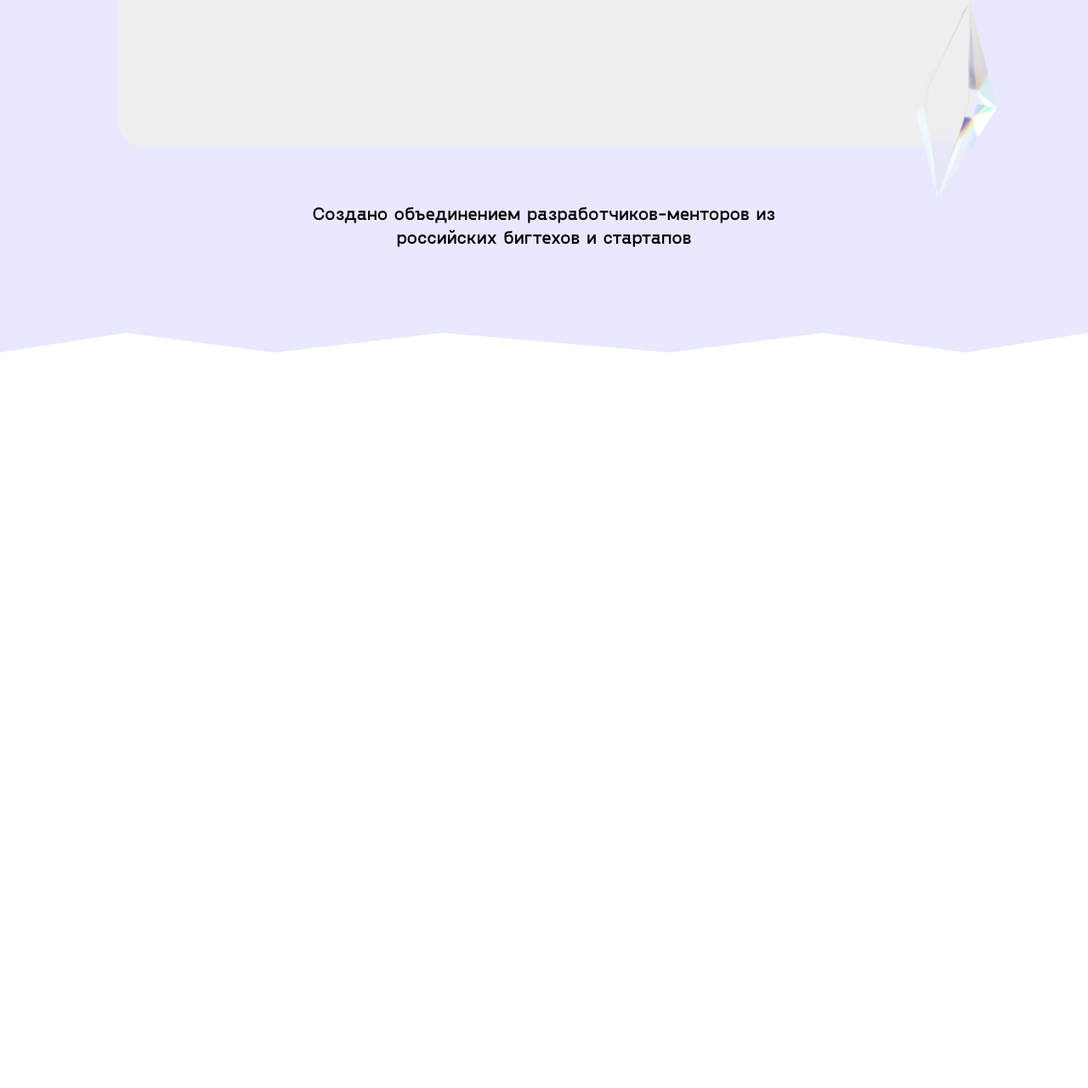
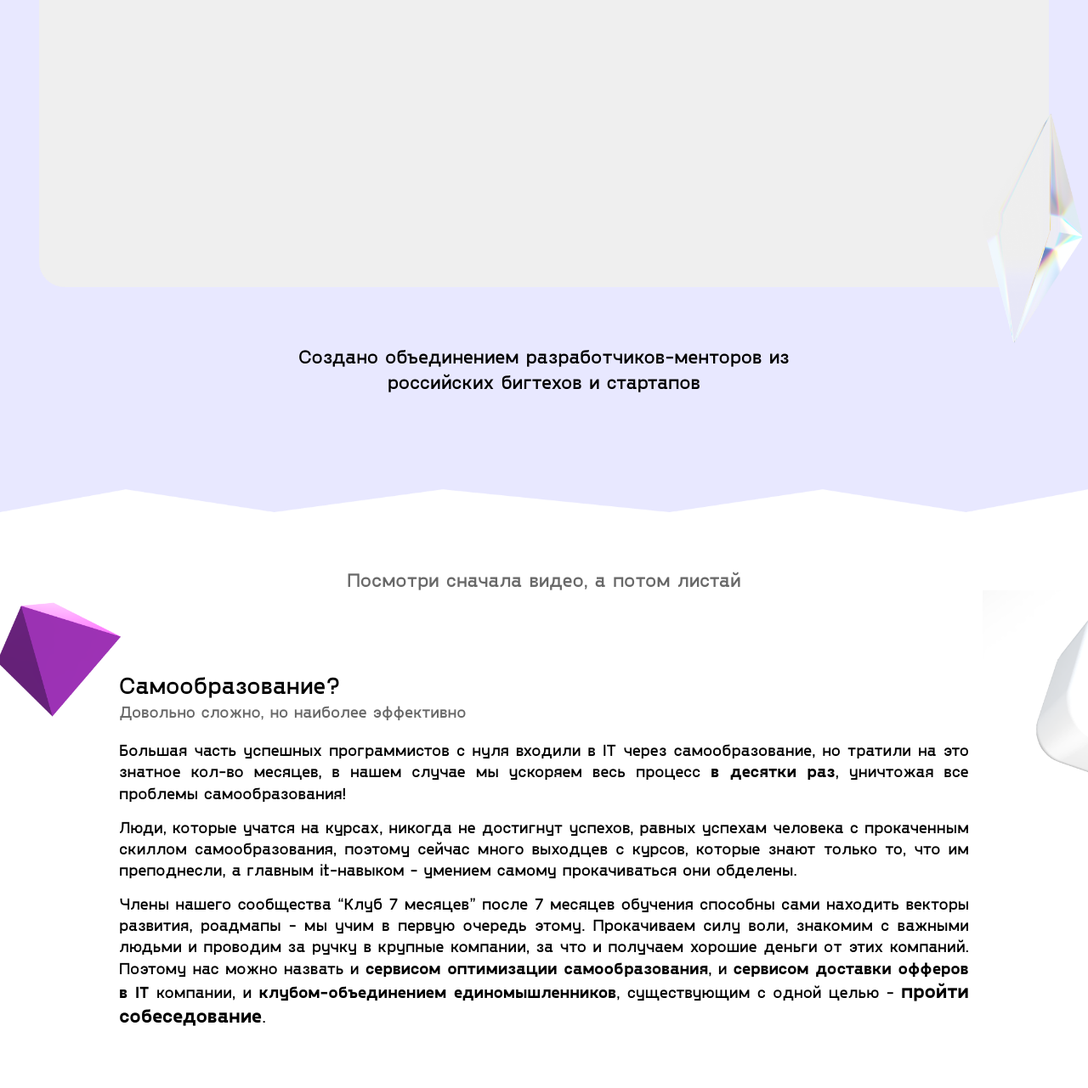
Before and after one commit to FreightDH/7-months-club, a website built with webpack: page src/index.html in a window 1280 px wide. Shown: the part 759-2040 px from the top of the page at 85% size. Before the commit the page ends 1174 px from the top, so only its background shows below. Built offline with nearby package versions, Linux system fonts and the light colour scheme; files whose address does not match are found by name.

Commit message:
feat: add about info with responsive

```diff
--- a/src/index.html
+++ b/src/index.html
@@ -26,6 +26,46 @@
             </div>
           </div>
         </section>
+        <section class="about">
+          <div class="about__container">
+            <div class="about__body">
+              <h2 class="about__title">Посмотри сначала видео, а потом листай</h2>
+              <div class="about__info">
+                <div class="info__img img--left">
+                  <img src="@img/about/purple-shape.png" alt="purple-shape" />
+                </div>
+                <div class="info__img img--right">
+                  <img src="@img/about/white-shape.png" alt="white-shape" />
+                </div>
+                <div class="info__header">
+                  <h3 class="info__title">Самообразование?</h3>
+                  <h4 class="info__subtitle">Довольно сложно, но наиболее эффективно</h4>
+                </div>
+                <p class="info__text">
+                  Большая часть успешных программистов с нуля входили в IT через самообразование, но тратили
+                  на это знатное кол-во месяцев, в нашем случае мы ускоряем весь процесс
+                  <span>в десятки раз</span>, уничтожая все проблемы самообразования!
+                </p>
+                <p class="info__text">
+                  Люди, которые учатся на курсах, никогда не достигнут успехов, равных успехам человека с
+                  прокаченным скиллом самообразования, поэтому сейчас много выходцев с курсов, которые знают
+                  только то, что им преподнесли, а главным it-навыком - умением самому прокачиваться они
+                  обделены.
+                </p>
+                <p class="info__text">
+                  Члены нашего сообщества “Клуб 7 месяцев” после 7 месяцев обучения способны сами находить
+                  векторы развития, роадмапы - мы учим в первую очередь этому. Прокачиваем силу воли, знакомим
+                  с важными людьми и проводим за ручку в крупные компании, за что и получаем хорошие деньги от
+                  этих компаний. Поэтому нас можно назвать и
+                  <span>сервисом оптимизации самообразования</span>, и
+                  <span>сервисом доставки офферов в IT</span> компании, и
+                  <span>клубом-объединением единомышленников</span>, существующим с одной целью -
+                  <span class="text--large">пройти собеседование</span>.
+                </p>
+              </div>
+            </div>
+          </div>
+        </section>
       </main>
       @@include('html/footer.html',{})
     </div>
--- a/src/scss/header.scss
+++ b/src/scss/header.scss
@@ -6,6 +6,10 @@
 
   @media (max-width: $mobileSmall) {
     border-bottom: 1px solid rgba($color: #000000, $alpha: 0.1);
+  }
+
+  &__container {
+    max-width: 1850px;
   }
 
   &__body {
--- a/src/scss/home.scss
+++ b/src/scss/home.scss
@@ -1 +1,2 @@
 @import 'sections/main';
+@import 'sections/about';
--- /dev/null
+++ b/src/scss/sections/about.scss
@@ -0,0 +1,99 @@
+.about {
+  padding: 70px 0px 70px 0px;
+  @include adaptiveValue('padding-top', 70, 40);
+
+  &__body {
+    display: flex;
+    flex-direction: column;
+    justify-content: center;
+    align-items: center;
+  }
+
+  &__title {
+    text-align: center;
+    color: #686868;
+    font-size: 24px;
+    @include adaptiveValue('font-size', 24, 18);
+  }
+
+  &__info {
+    max-width: 80%;
+    margin: 100px 0px 0px 0px;
+    @include adaptiveValue('margin-top', 100, 40);
+    position: relative;
+
+    @media (max-width: $mobileSmall) {
+      max-width: 100%;
+    }
+  }
+}
+
+.info {
+  &__img {
+    position: absolute;
+
+    img {
+      width: 100%;
+      height: 100%;
+      object-fit: contain;
+    }
+
+    &.img--left {
+      width: 230px;
+      height: 170px;
+      top: -100px;
+      left: -200px;
+
+      @include adaptiveValue('width', 230, 130);
+      @include adaptiveValue('height', 170, 70);
+      @include adaptiveValue('top', -100, -50);
+      @include adaptiveValue('left', -200, -80);
+    }
+
+    &.img--right {
+      width: 370px;
+      height: 280px;
+      top: -100px;
+      right: -400px;
+
+      @include adaptiveValue('width', 370, 170);
+      @include adaptiveValue('height', 280, 80);
+      @include adaptiveValue('top', -100, -60);
+      @include adaptiveValue('right', -400, -90);
+    }
+  }
+
+  &__header {
+    margin: 0px 0px 20px 0px;
+  }
+
+  &__title {
+    font-size: 30px;
+    @include adaptiveValue('font-size', 30, 20);
+  }
+
+  &__subtitle {
+    color: #686868;
+    font-size: 20px;
+    @include adaptiveValue('font-size', 20, 16);
+  }
+
+  &__text {
+    text-align: justify;
+    font-size: 20px;
+    @include adaptiveValue('font-size', 20, 16);
+
+    span {
+      font-weight: 700;
+
+      &.text--large {
+        font-size: 24px;
+        @include adaptiveValue('font-size', 24, 16);
+      }
+    }
+
+    &:not(:last-child) {
+      margin: 0px 0px 15px 0px;
+    }
+  }
+}
--- a/src/scss/sections/main.scss
+++ b/src/scss/sections/main.scss
@@ -44,13 +44,9 @@
 
   &__video {
     position: relative;
-    width: 80%;
+    width: 95%;
     height: 700px;
     @include adaptiveValue('height', 700, 200);
-
-    @media (max-width: $mobile) {
-      width: 100%;
-    }
   }
 
   &__text {
--- a/src/scss/style.scss
+++ b/src/scss/style.scss
@@ -22,7 +22,7 @@ $minWidth: 320;
 // Ширина макета
 $maxWidth: 1920;
 // Ширина ограничивающего контейнера (0 = нет ограничения)
-$maxWidthContainer: 1850;
+$maxWidthContainer: 1440;
 // Общий отступ у контейнера
 // (30 = по 15px слева и справа, 0 = нет отступа)
 $containerPadding: 30;
```
Also changed, not shown: src/img/about/purple-shape.png (added), src/img/about/white-shape.png (added).
